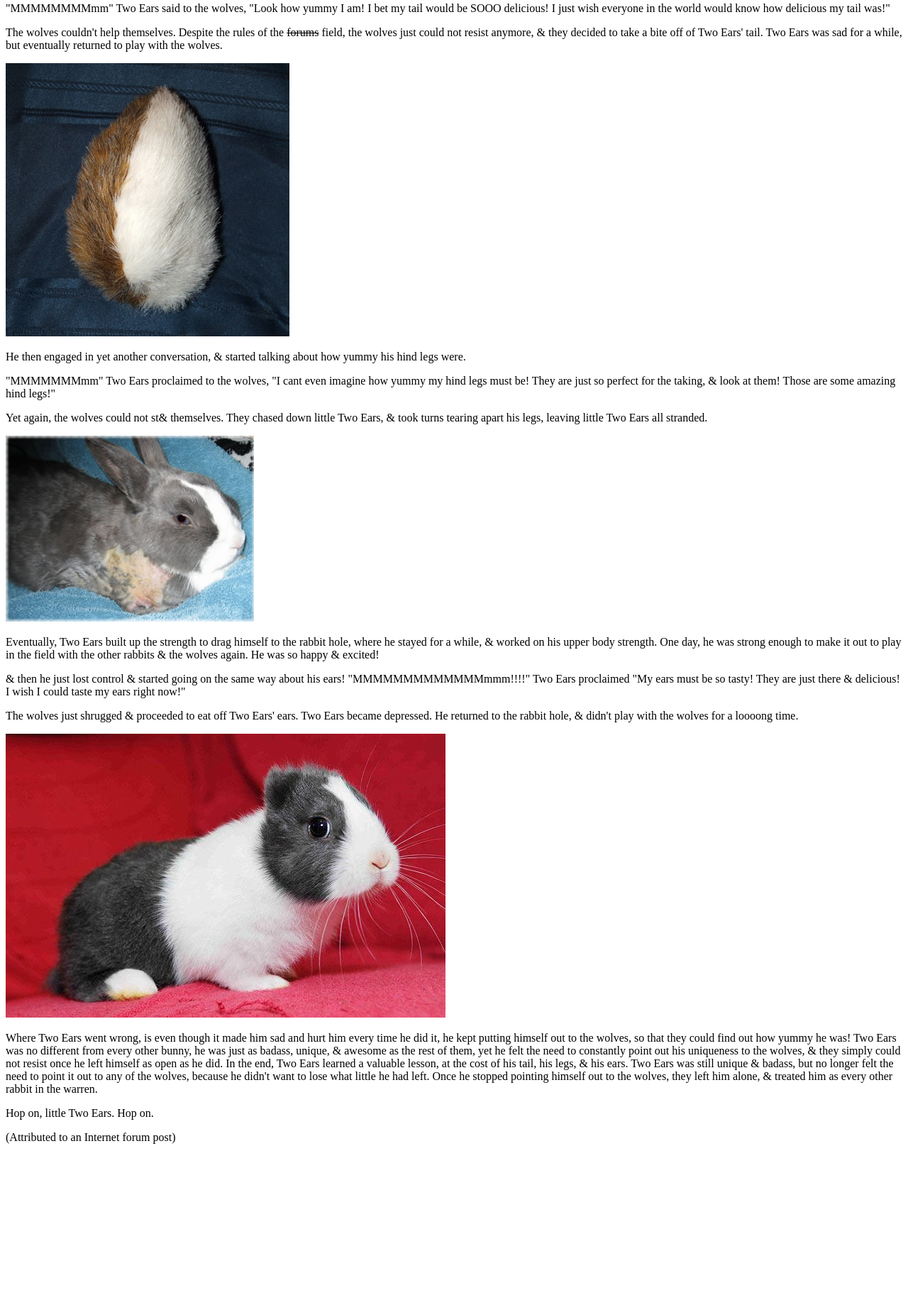
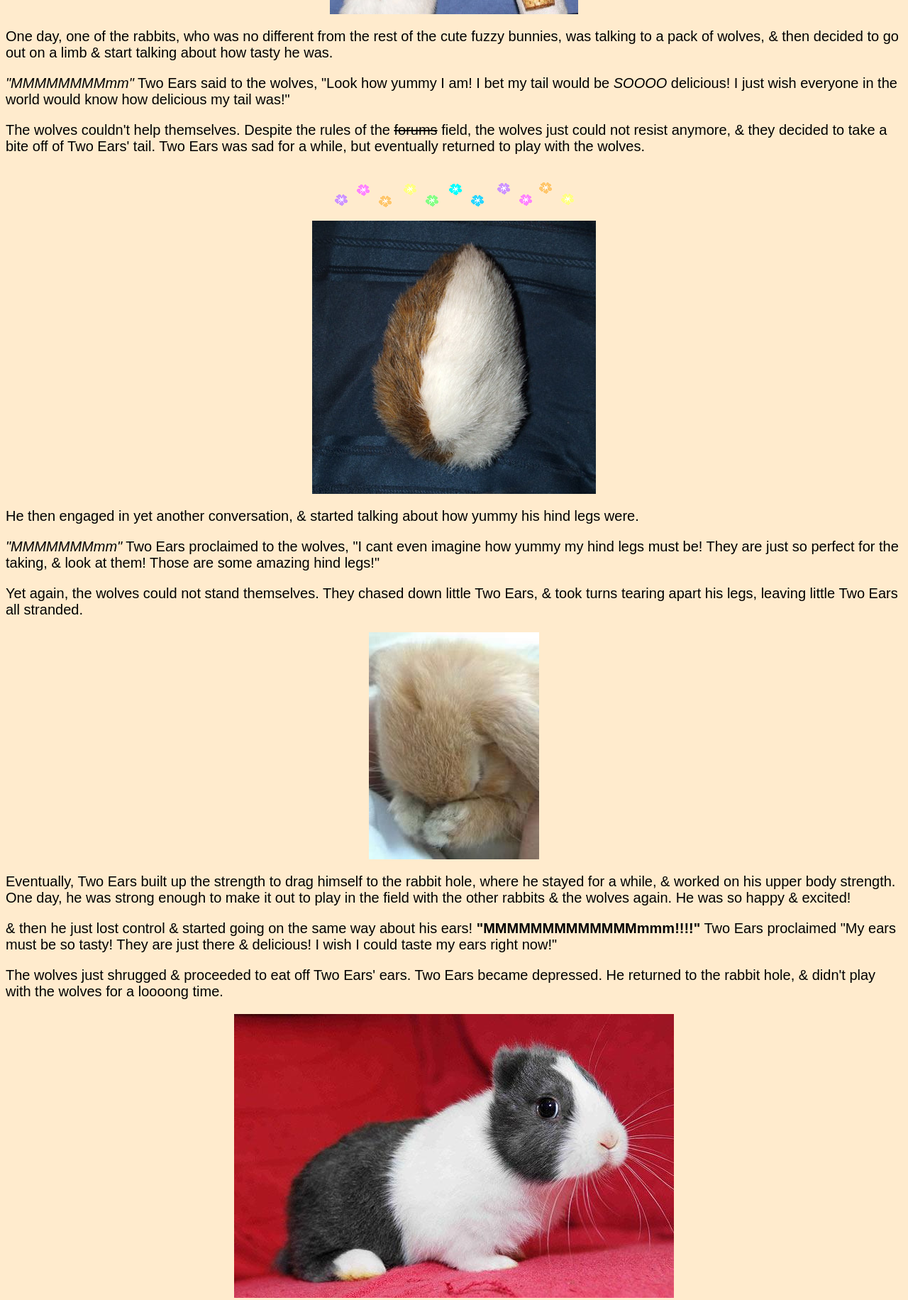
Before and after one commit to aricam23/html-me-something, a plain HTML site: page index.html in a window 1280 px wide. Shown: the part 920-2752 px from the top of the page at 71% size. Before the commit the page ends 2548 px from the top, so only its background shows below. Drawn offline with Linux system fonts and the light colour scheme.

Commit message:
Added CSS stylesheet, different image and animated dividers

```diff
--- a/index.html
+++ b/index.html
@@ -2,6 +2,7 @@
 <html>
 
 <head>
+<link rel="stylesheet" type="text/css" href="styles.css">
 <title>The Yummy Bunny</title>
 </head>
 
@@ -15,48 +16,59 @@
 
 <body>
 
-<img src="images/img01.jpg" alt="bunny family">
+<img src="images/img01.jpg" alt="bunny family" class="center">
+
+<br>
+
+<img src="images/beedivider.gif" alt="bees" class="center">
+
+<br>
 
  <article>
 <p>Once upon a time, there was a warren of young rabbits. All these rabbits were equally fuzzy &amp; white. Just outside of their rabbit hole was a field, where the wolves would run &amp; play. Over time, the rabbits &amp; wolves began frolicking together. They were the best of friends! </p></article>
 
-<img src="images/img02.jpg" alt="bunny and wolf">
+<img src="images/img02.jpg" alt="bunny and wolf" class="center">
 
 <article>
  <p>One day, one of the rabbits, who was no different from the rest of the cute fuzzy bunnies, was talking to a pack of wolves, &amp; then decided to go out on a limb &amp; start talking about how tasty he was.</p></article>
 
-<article><p>"MMMMMMMMmm" Two Ears said to the wolves, "Look how yummy I am! I bet my tail would be SOOO delicious! I just wish everyone in the world would know how delicious my tail was!"</p></article>
+<article><p><i>"MMMMMMMMmm"</i> Two Ears said to the wolves, "Look how yummy I am! I bet my tail would be <i>SOOOO</i> delicious! I just wish everyone in the world would know how delicious my tail was!"</p></article>
 
  <article><p>The wolves couldn't help themselves. Despite the rules of the <s>forums</s> field, the wolves just could not resist anymore, &amp; they decided to take a bite off of Two Ears' tail. Two Ears was sad for a while, but eventually returned to play with the wolves.</p></article>
-
-<img src="images/img03.jpg" alt="one ear">
+<br>
+<img src="images/flowerdivider.gif" alt="flowers" class="center">
+<br>
+<img src="images/img03.jpg" alt="one ear" class="center">
 
 <article><p>He then engaged in yet another conversation, &amp; started talking about how yummy his hind legs were.</p></article>
 
-<article><p>"MMMMMMMmm" Two Ears proclaimed to the wolves, "I cant even imagine how yummy my hind legs must be! They are just so perfect for the taking, &amp; look at them! Those are some amazing hind legs!"</p></article>
+<article><p><i>"MMMMMMMmm"</i> Two Ears proclaimed to the wolves, "I cant even imagine how yummy my hind legs must be! They are just so perfect for the taking, &amp; look at them! Those are some amazing hind legs!"</p></article>
 
-<article><p>Yet again, the wolves could not st&amp; themselves. They chased down little Two Ears, &amp; took turns tearing apart his legs, leaving little Two Ears all stranded.</p></article>
+<article><p>Yet again, the wolves could not stand themselves. They chased down little Two Ears, &amp; took turns tearing apart his legs, leaving little Two Ears all stranded.</p></article>
 
-<img src="images/img04.jpg" alt="no legs">
+<img src="images/sadbunny.jpg" alt="sad bunny" class="center">
 
 <article><p>Eventually, Two Ears built up the strength to drag himself to the rabbit hole, where he stayed for a while, &amp; worked on his upper body strength. One day, he was strong enough to make it out to play in the field with the other rabbits &amp; the wolves again. He was so happy &amp; excited!</p></article>
 
 <article><p>&amp; then he just lost control &amp; started going on the same way about his ears!
-"MMMMMMMMMMMMMmmm!!!!" Two Ears proclaimed "My ears must be so tasty! They are just there &amp; delicious! I wish I could taste my ears right now!"</p></article>
+<b>"MMMMMMMMMMMMMmmm!!!!"</b> Two Ears proclaimed "My ears must be so tasty! They are just there &amp; delicious! I wish I could taste my ears right now!"</p></article>
 
 <article><p>The wolves just shrugged &amp; proceeded to eat off Two Ears' ears. Two Ears became depressed. He returned to the rabbit hole, &amp; didn't play with the wolves for a loooong time.</p></article>
 
-<img src="images/img05.jpg" alt="little No Ears">
+<img src="images/img05.jpg" alt="little No Ears" class="center">
 
 <article><p>Where Two Ears went wrong, is even though it made him sad and hurt him every time he did it, he kept putting himself out to the wolves, so that they could find out how yummy he was! Two Ears was no different from every other bunny, he was just as badass, unique, &amp; awesome as the rest of them, yet he felt the need to constantly point out his uniqueness to the wolves, &amp; they simply could not resist once he left himself as open as he did. In the end, Two Ears learned a valuable lesson, at the cost of his tail, his legs, &amp; his ears. Two Ears was still unique &amp; badass, but no longer felt the need to point it out to any of the wolves, because he didn't want to lose what little he had left. Once he stopped pointing himself out to the wolves, they left him alone, &amp; treated him as every other rabbit in the warren.</p></article>
 
- <p>Hop on, little Two Ears. Hop on.</p>
+ <p id="tagline"><b>Hop on, little Two Ears. Hop on.</b></p>
+ <br>
+
+<img src="images/stardivider.gif" alt="stars" class="center">
 
 
 </body>
 
 <footer>
-  <p>(Attributed to an Internet forum post)</p>
+  <p><i>(Attributed to an Internet forum post)</i></p>
     </footer>
 
   </main>
--- /dev/null
+++ b/styles.css
@@ -0,0 +1,26 @@
+body {
+    background-color: blanchedalmond;
+}
+
+header {
+    color: black;
+    text-align: center;
+    font-family: Arial, Helvetica, sans-serif;
+}
+
+p {
+    font-family: Arial, Helvetica, sans-serif;
+    font-size: 20px;
+
+}
+
+.center {
+    display: block;
+    margin-left: auto;
+    margin-right: auto;
+
+}
+
+#tagline {
+    text-align: center;
+}
```
Also changed, not shown: images/beedivider.gif (added), images/flowerdivider.gif (added), images/sadbunny.jpg (added), images/stardivider.gif (added).
